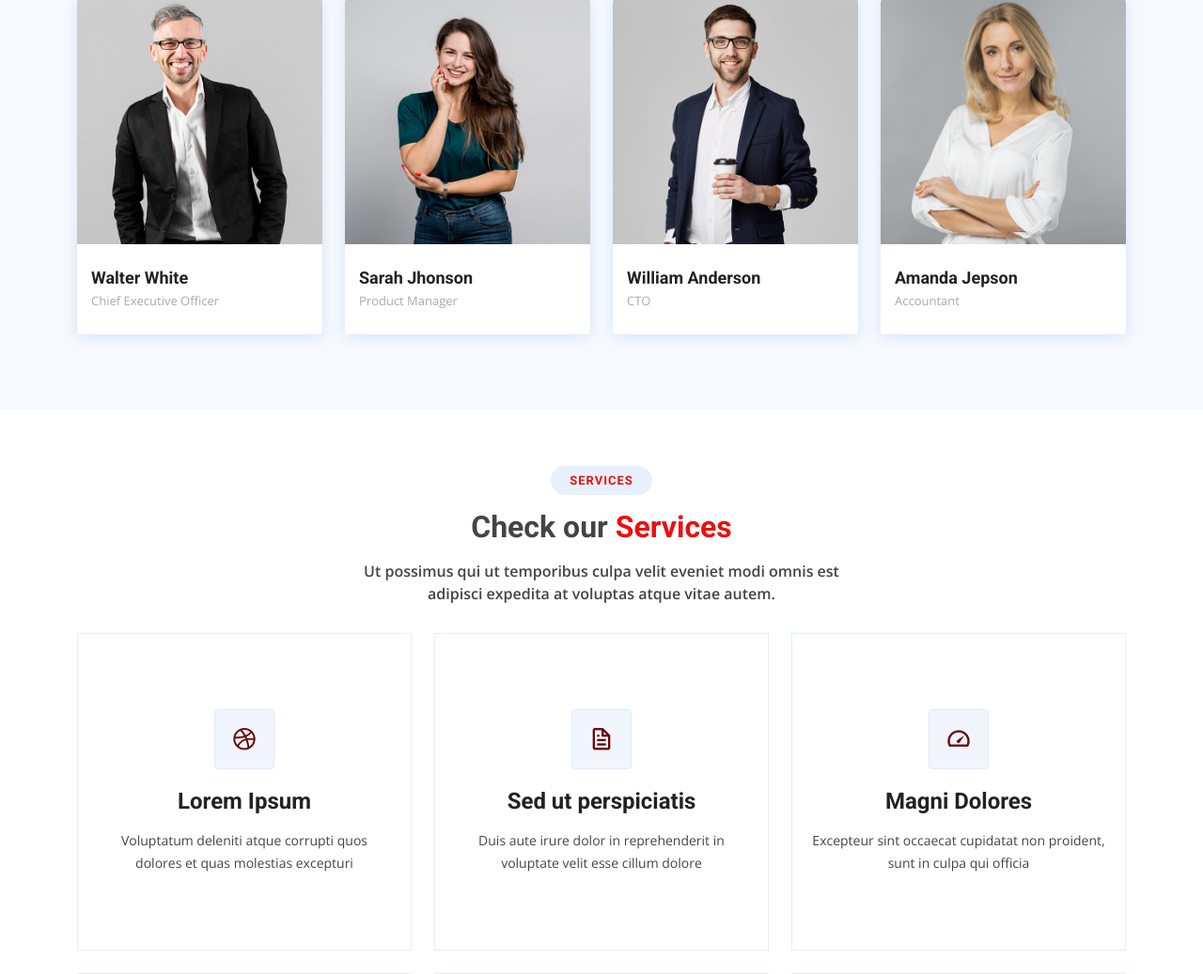
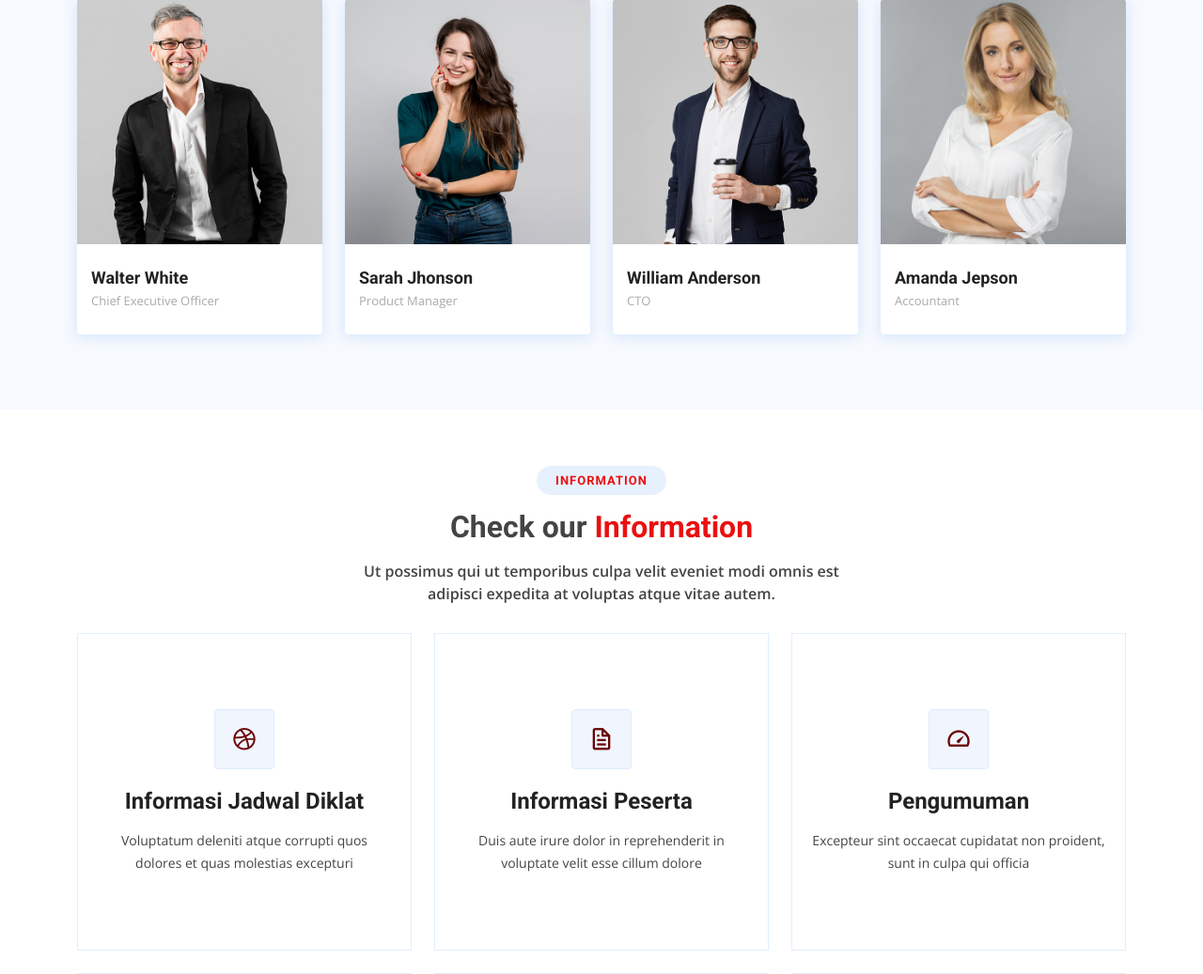
Before and after one commit to hollydestiny/djarit-connect, a PHP site: page /views/index.php in a window 1280 px wide. Shown: the part 4205-5242 px from the top of the page at 94% size. Run offline with PHP 8.4, Linux system fonts and the light colour scheme; some libraries are stand-ins or nearby versions.

Commit message:
information section

```diff
--- a/views/index.php
+++ b/views/index.php
@@ -488,8 +488,8 @@
       <div class="container" data-aos="fade-up">
 
         <div class="section-title">
-          <h2>Services</h2>
-          <h3>Check our <span>Services</span></h3>
+          <h2>Information</h2>
+          <h3>Check our <span>Information</span></h3>
           <p>Ut possimus qui ut temporibus culpa velit eveniet modi omnis est adipisci expedita at voluptas atque vitae autem.</p>
         </div>
 
@@ -497,7 +497,7 @@
           <div class="col-lg-4 col-md-6 d-flex align-items-stretch" data-aos="zoom-in" data-aos-delay="100">
             <div class="icon-box">
               <div class="icon"><i class="bx bxl-dribbble"></i></div>
-              <h4><a href="">Lorem Ipsum</a></h4>
+              <h4><a href="">Informasi Jadwal Diklat</a></h4>
               <p>Voluptatum deleniti atque corrupti quos dolores et quas molestias excepturi</p>
             </div>
           </div>
@@ -505,7 +505,7 @@
           <div class="col-lg-4 col-md-6 d-flex align-items-stretch mt-4 mt-md-0" data-aos="zoom-in" data-aos-delay="200">
             <div class="icon-box">
               <div class="icon"><i class="bx bx-file"></i></div>
-              <h4><a href="">Sed ut perspiciatis</a></h4>
+              <h4><a href="">Informasi Peserta</a></h4>
               <p>Duis aute irure dolor in reprehenderit in voluptate velit esse cillum dolore</p>
             </div>
           </div>
@@ -513,7 +513,7 @@
           <div class="col-lg-4 col-md-6 d-flex align-items-stretch mt-4 mt-lg-0" data-aos="zoom-in" data-aos-delay="300">
             <div class="icon-box">
               <div class="icon"><i class="bx bx-tachometer"></i></div>
-              <h4><a href="">Magni Dolores</a></h4>
+              <h4><a href="">Pengumuman</a></h4>
               <p>Excepteur sint occaecat cupidatat non proident, sunt in culpa qui officia</p>
             </div>
           </div>
```
